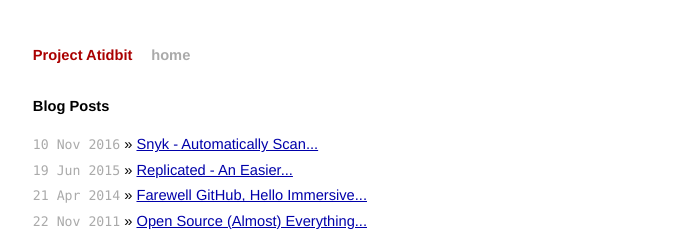
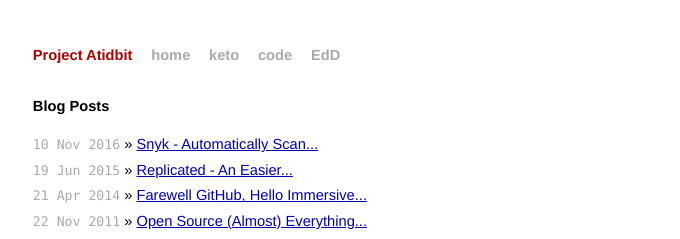
Before and after one commit to atidbit/atidbit.github.io, a Jekyll site: the page built from index.html, in a window 1280 px wide. Shown: the top 239 px of the page, without its empty margins (299-979 px from the left). Built offline with Jekyll 4.4.1, drawn with Linux system fonts in a browser that asks for light colours.

Commit message:
Update default.html

```diff
--- a/_layouts/default.html
+++ b/_layouts/default.html
@@ -29,6 +29,9 @@ var WRInitTime=(new Date()).getTime();
   <div class="title">
     <a href="/">Project Atidbit</a>
     <a class="extra" href="/">home</a>
+    <a class="extra" href="http://keto.atidbit.io">keto</a>
+    <a class="extra" href="http://code.atidbit.io">code</a>
+    <a class="extra" href="http://edd.atidbit.io">EdD</a>
   </div>
 
   {{ content }}
```
